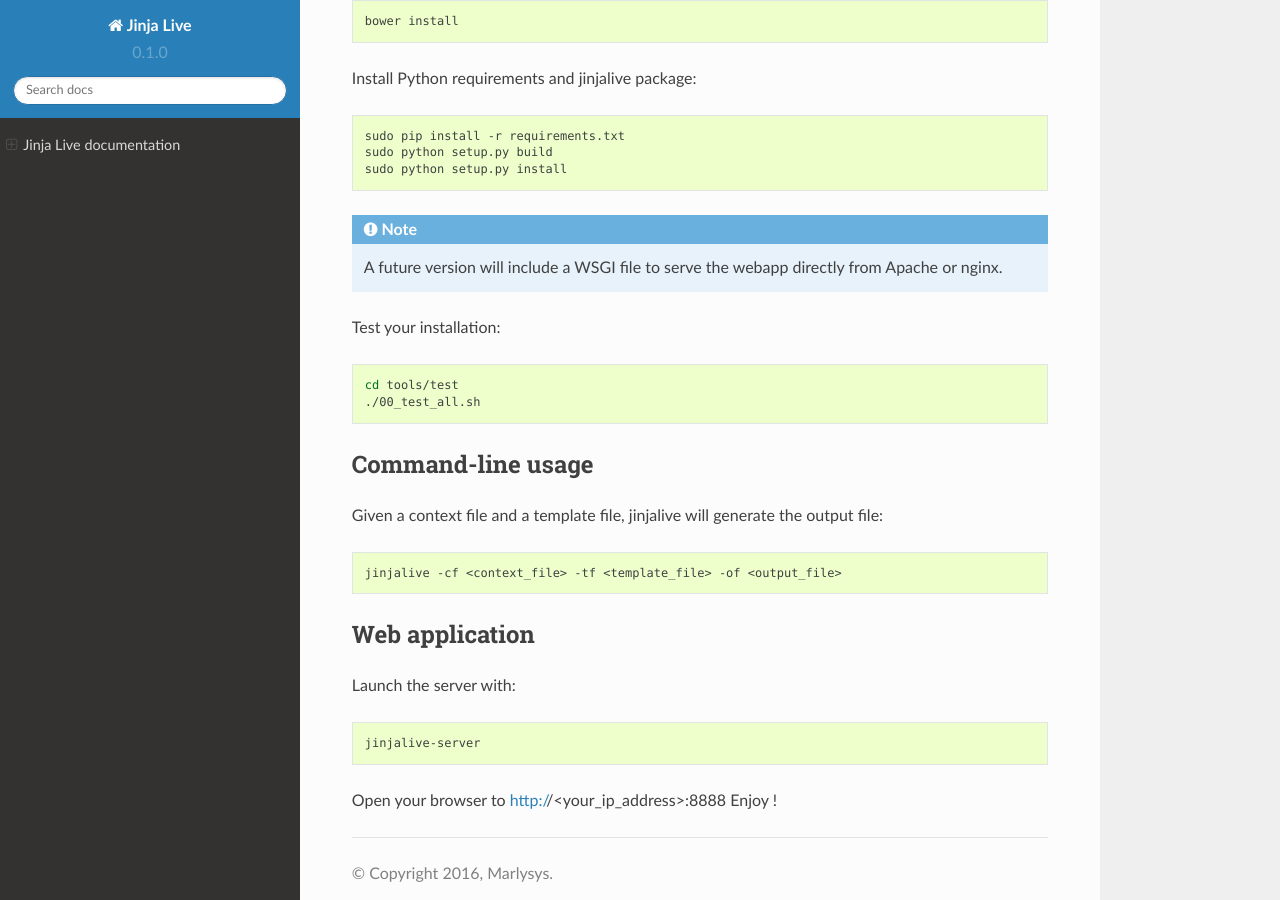
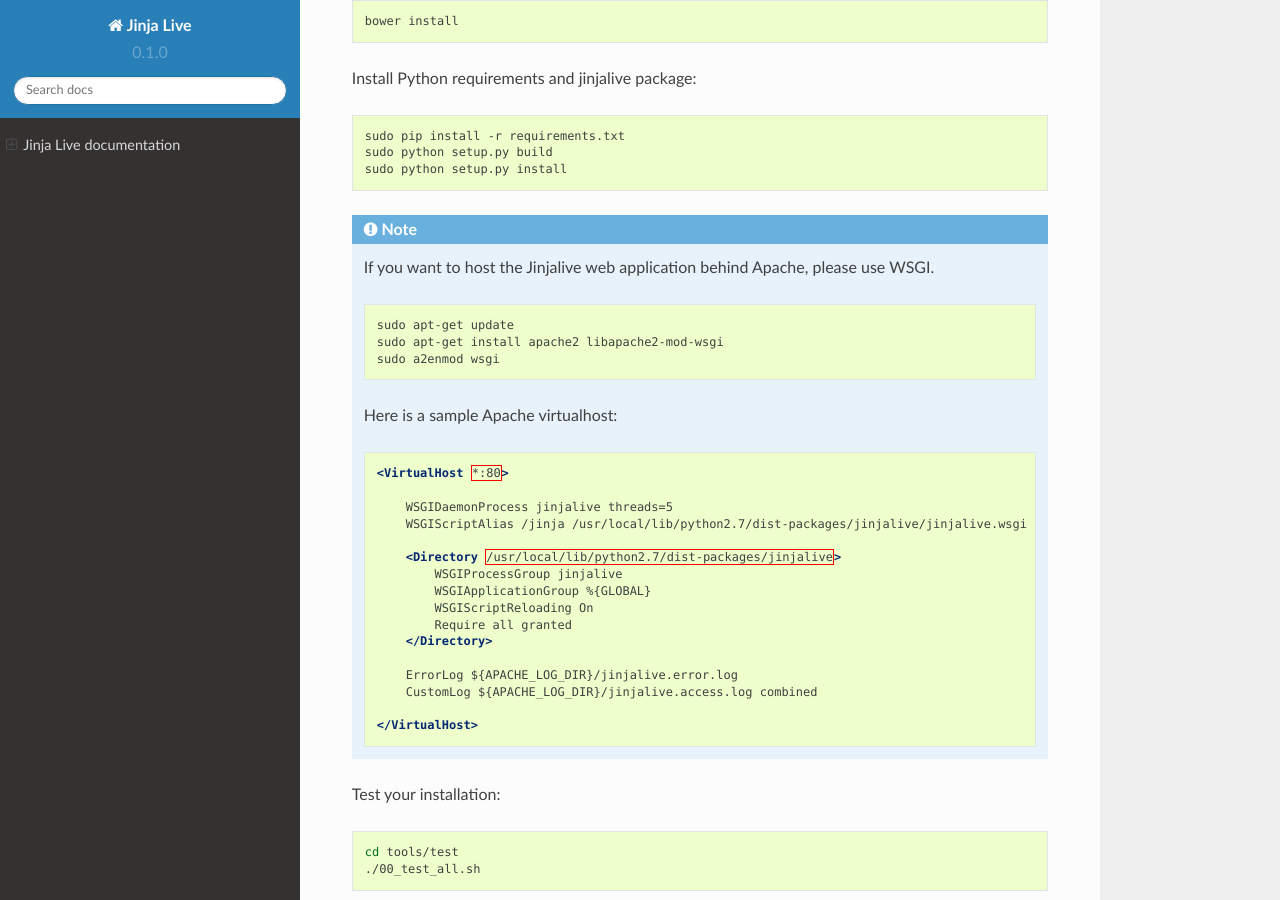
Before and after one commit to Marlysys-SAS/jinjalive, a Sphinx documentation site: the page built from doc/source/index.rst, in a window 1280 px wide and 900 px high, scrolled down 865 px. Built offline with Sphinx 7.4.7 and the Read the Docs theme 2.0.0, drawn with Linux system fonts in a browser that asks for light colours.

Commit message:
Finalizing doc with Apache WSGI

```diff
--- a/doc/source/index.rst
+++ b/doc/source/index.rst
@@ -50,7 +50,34 @@
 
 .. note::
 
-    A future version will include a WSGI file to serve the webapp directly from Apache or nginx.
+    If you want to host the Jinjalive web application behind Apache, please use WSGI.
+
+    .. code-block:: shell
+
+        sudo apt-get update
+        sudo apt-get install apache2 libapache2-mod-wsgi
+        sudo a2enmod wsgi
+
+    Here is a sample Apache virtualhost:
+
+    .. code-block:: xml
+
+        <VirtualHost *:80>
+
+            WSGIDaemonProcess jinjalive threads=5
+            WSGIScriptAlias /jinja /usr/local/lib/python2.7/dist-packages/jinjalive/jinjalive.wsgi
+
+            <Directory /usr/local/lib/python2.7/dist-packages/jinjalive>
+                WSGIProcessGroup jinjalive
+                WSGIApplicationGroup %{GLOBAL}
+                WSGIScriptReloading On
+                Require all granted
+            </Directory>
+
+            ErrorLog ${APACHE_LOG_DIR}/jinjalive.error.log
+            CustomLog ${APACHE_LOG_DIR}/jinjalive.access.log combined
+
+        </VirtualHost>
 
 Test your installation:
 
```
Also changed, not shown: README.rst (+28 -1 lines), 2 other files.
